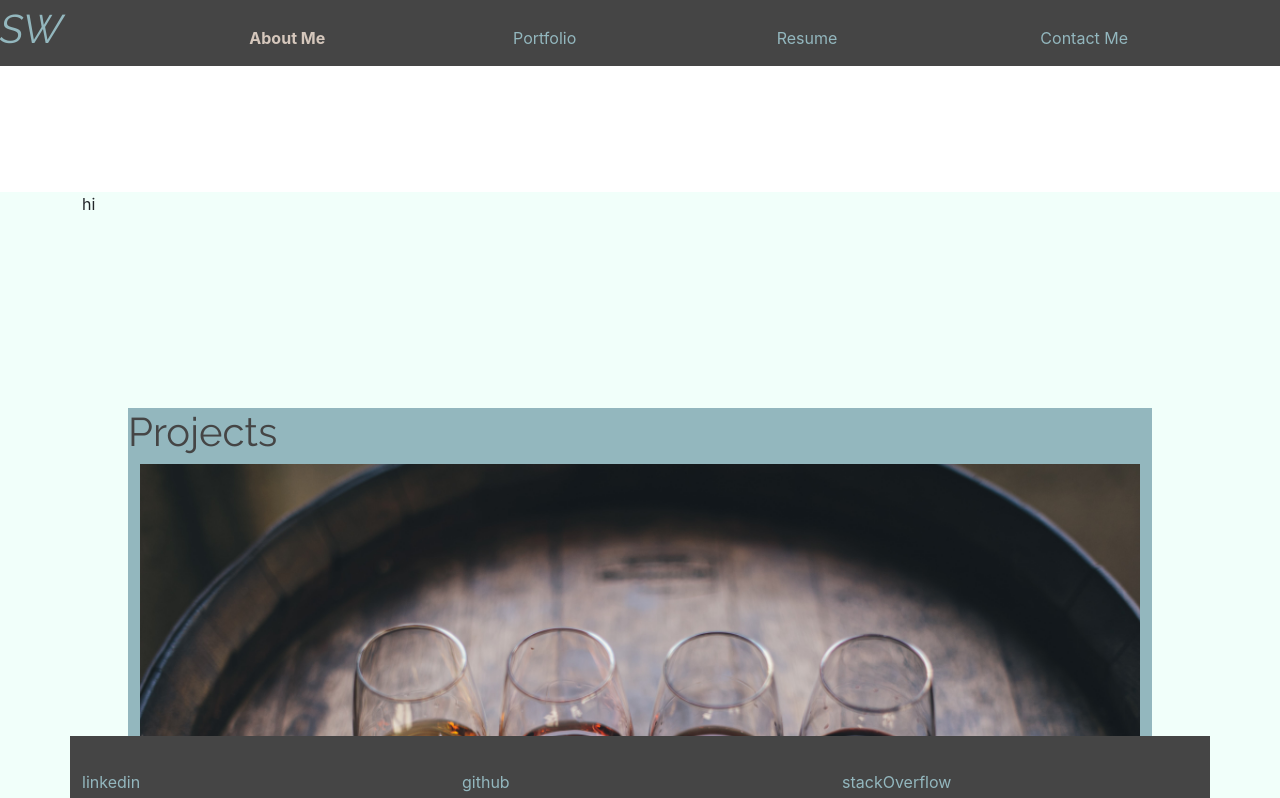
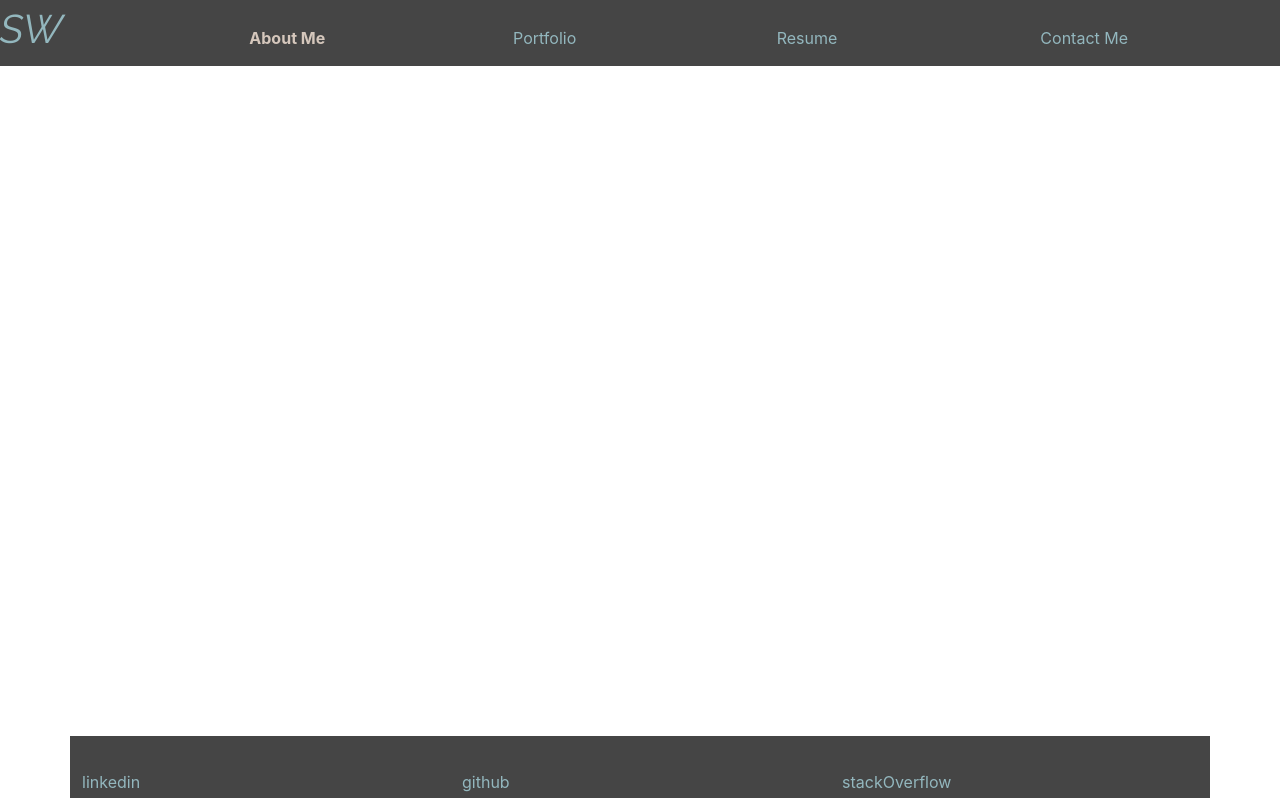
Before and after one commit to sydneywalcoff/sydneywalcoff, a React (Create React App) app: page / in a window 1280 px wide. Shown: the top 798 px of the page. Built offline with nearby package versions, Linux system fonts and the light colour scheme.

Commit message:
conflict resolution

```diff
--- a/src/App.js
+++ b/src/App.js
@@ -15,7 +15,18 @@ function App() {
   ]);
 
   const [currentTitle, setCurrentTitle] = useState(titles[0]);
-  console.log('current title: ', currentTitle.name);
+  const currentPage = () => {
+    switch(currentTitle.name) {
+      case 'Portfolio':
+        return <Portfolio />;
+      case 'About Me':
+        return <About />;
+      case 'Contact Me':
+        return <Contact />
+      default:
+        break;
+    }
+  }
 
   return (
     <div className="main-bg">
@@ -25,9 +36,7 @@ function App() {
         currentTitle = {currentTitle.name}
       ></Header>
       <main>
-        <Contact />
-        <Portfolio />
-        <About />
+        {currentPage}
       </main>
       <Footer />
     </div>
```
